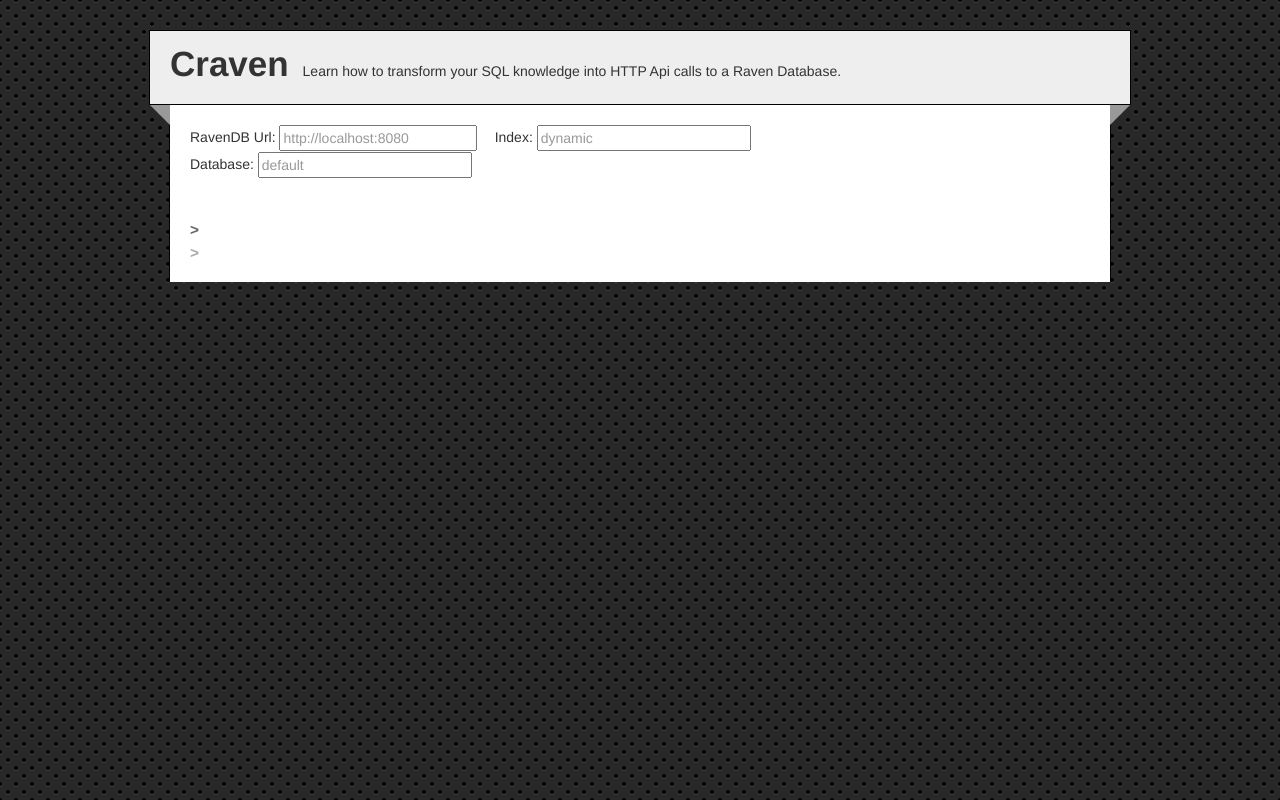
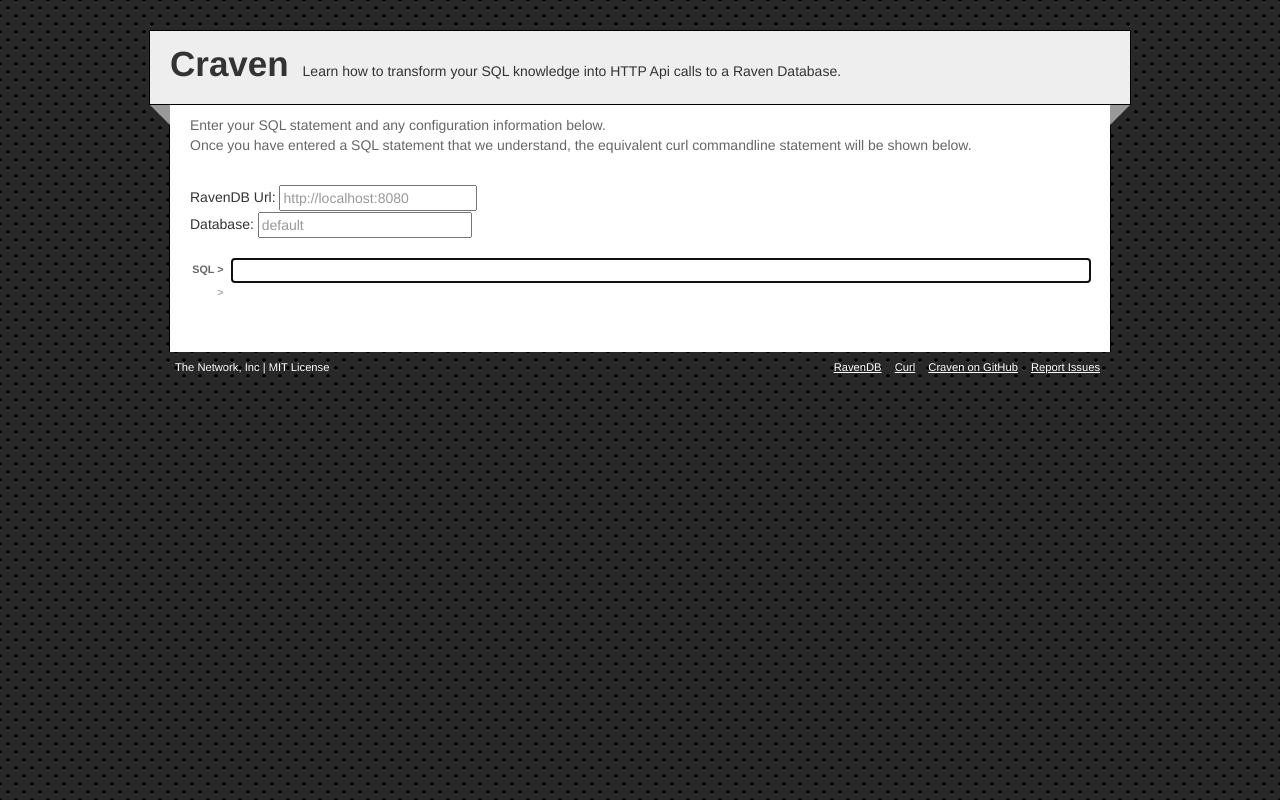
Before and after one commit to tnwinc/Craven, a plain HTML site: page index.html in a window 1280 px wide. Drawn offline with nearby package versions, Linux system fonts and the light colour scheme.

Commit message:
publishing updates

```diff
--- a/css/craven.css
+++ b/css/craven.css
@@ -63,7 +63,7 @@
   margin: 0 auto;
   border: 1px solid black;
   border-width: 0 1px;
-  padding: 20px;
+  padding: 10px 20px;
   background: #fff;
 }
 
@@ -73,6 +73,11 @@
   -moz-column-count: 3;
   -ms-column-count: 3;
   column-count: 3;
+}
+
+#help p {
+  color: #666;
+  display: block;
 }
 
 #configuration > div {
@@ -92,6 +97,7 @@
   font-weight: bold;
   overflow: hidden;
   word-wrap: break-word;
+  padding-bottom: 50px;
 }
 
 #statements > div {
@@ -99,21 +105,28 @@
 }
 
 #statements > div > div {
-  margin-left: 20px;
+  margin-left: 42px;
   position: relative;
 }
 
 #statements > div > div::before {
   content: '>';
-  text-align: top;
   position: absolute;
-  left: -20px;
-  top: -1px;
+  /*left: -34px;*/
+  right: 101%;
+  top: 0;
   outline: none !important;
+  white-space: nowrap;
+  font-size: 0.7em;
+  line-height: 1.9em;
+  vertical-align: middle;
 }
-#statements > div > div:focus::before {
-  outline: none !important;
-  content: '> ';
+#statements > div > div.sql::before {
+  content: 'SQL >'
+}
+#statements > div > div:focus,
+#statements > div > div::before:focus {
+  outline: none;
 }
 
 #statements .sql {
@@ -123,3 +136,38 @@
 #statements .curl {
   color: #aaa;
 }
+
+footer {
+  width: 930px;
+  margin: 0 auto;
+  padding: 5px;
+  color: #fff;
+  font-size: 0.8em;
+}
+
+footer p, footer ul, footer li {
+  display: inline-block;
+}
+
+footer p {
+  float: left;
+}
+
+footer ul {
+  float: right;
+}
+
+footer a {
+  color: #fff;
+  text-decoration: underline;
+  padding: 0 5px;
+  border-right: 1px solid #fff;
+}
+
+footer a:last-child {
+  border-right: none;
+}
+
+footer a:hover {
+  text-decoration: none;
+}
--- a/index.html
+++ b/index.html
@@ -9,11 +9,15 @@
     <hgroup>
       <header>Craven</header>
       <p>Learn how to transform your SQL knowledge into HTTP Api calls to a Raven Database.</p>
-      <!--<ul class="nav">-->
-        <!--<li><a href="https://github.com/tnwinc/Craven" target="_blank">GitHub</a></li>-->
-        <!--<li><a href="http://ravendb.net/" target="_blank">RavenDB</a></li>-->
-      <!--</ul>-->
     </hgroup>
+
+    <section id="help">
+      <p>
+      Enter your SQL statement and any configuration information below.<br />
+      Once you have entered a SQL statement that we understand, the equivalent curl
+      commandline statement will be shown below.
+      </p>
+    </section>
 
     <section id="configuration">
       <div>
@@ -27,8 +31,8 @@
       </div>
 
       <div>
-        <label>Index:</label>
-        <input id="index" placeholder="dynamic" />
+        <!--<label>Index:</label>-->
+        <!--<input id="index" placeholder="dynamic" />-->
       </div>
     </section>
 
@@ -38,6 +42,16 @@
         <div class="curl"></div>
       </div>
     </section>
+
+    <footer>
+      <p>The Network, Inc | MIT License</p>
+      <ul>
+        <li><a href="http://ravendb.net/" target="_blank">RavenDB</a></li>
+        <li><a href="" target="_blank">Curl</a></li>
+        <li><a href="https://github.com/tnwinc/Craven" target="_blank">Craven on GitHub</a></li>
+        <li><a href="https://github.com/tnwinc/Craven/Issues" target="_blank">Report Issues</a></li>
+      </ul>
+    </footer>
 
     <script src="http://code.jquery.com/jquery-latest.js"></script>
     <script src="js/bootstrap.min.js"></script>
@@ -71,6 +85,7 @@
         });
         $('.sql')
           .on('keyup', transform_statement)
+          .first().focus();
       });
     </script>
   </body>
```
